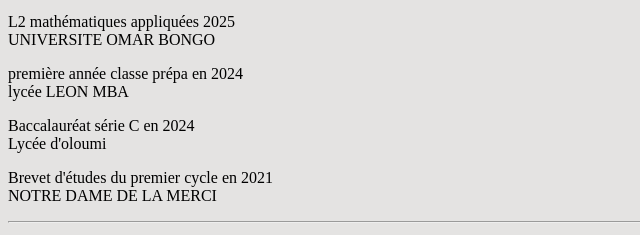
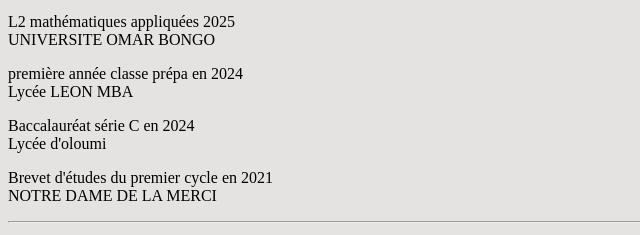
Before and after one commit to chrislanwarric/chrislanwarric2.com, a plain HTML site: page index.html in a window 1280 px wide. Shown: the part 1161-1396 px from the top of the page, 0-640 px from the left. Drawn offline with Linux system fonts and the light colour scheme.

Commit message:
Update index.html

```diff
--- a/index.html
+++ b/index.html
@@ -49,7 +49,7 @@
 				<h2>FORMATION </h2>
 				<p>L3 mathématiques appliquées 2026 <br> UNIVERSITE OMAR BONGO</p>
 				<p>L2 mathématiques appliquées 2025 <br> UNIVERSITE OMAR BONGO</p>
-				<p>première année classe prépa en 2024 <br> lycée LEON MBA</p>
+				<p>première année classe prépa en 2024 <br> Lycée LEON MBA</p>
 				<P>Baccalauréat série C en 2024<br>Lycée d'oloumi</p>
 				<p>Brevet d'études du premier cycle en 2021<br> NOTRE DAME DE LA MERCI</p>
 				<hr>
```
